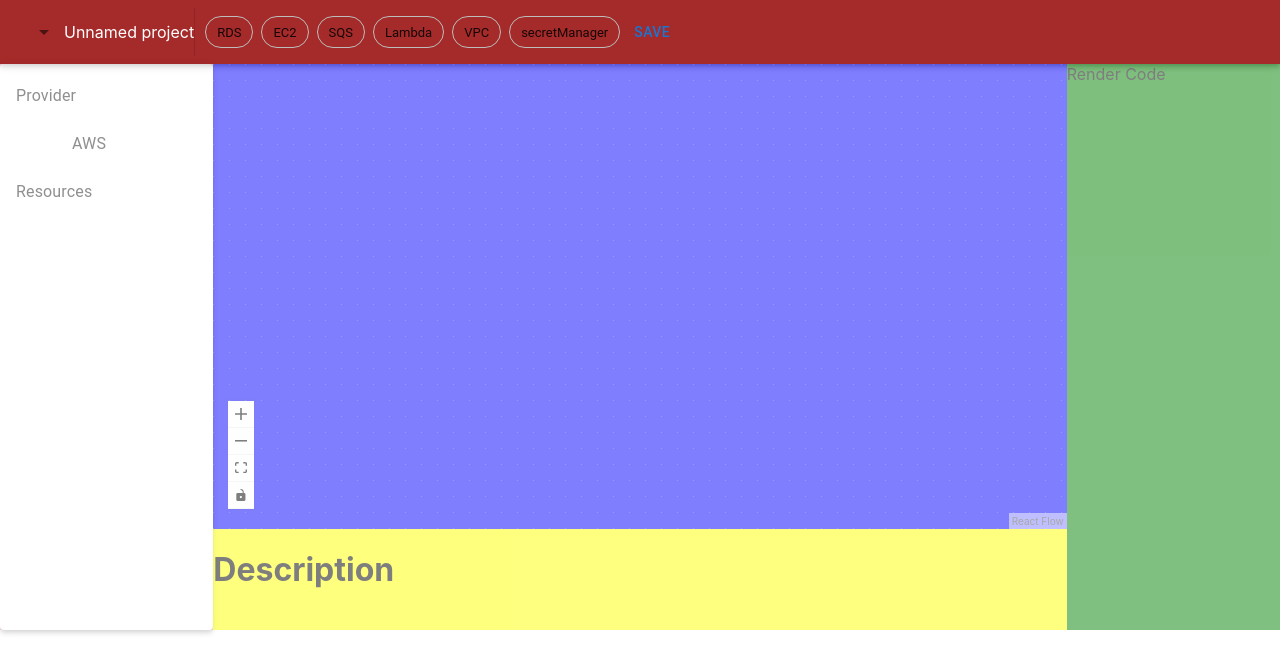
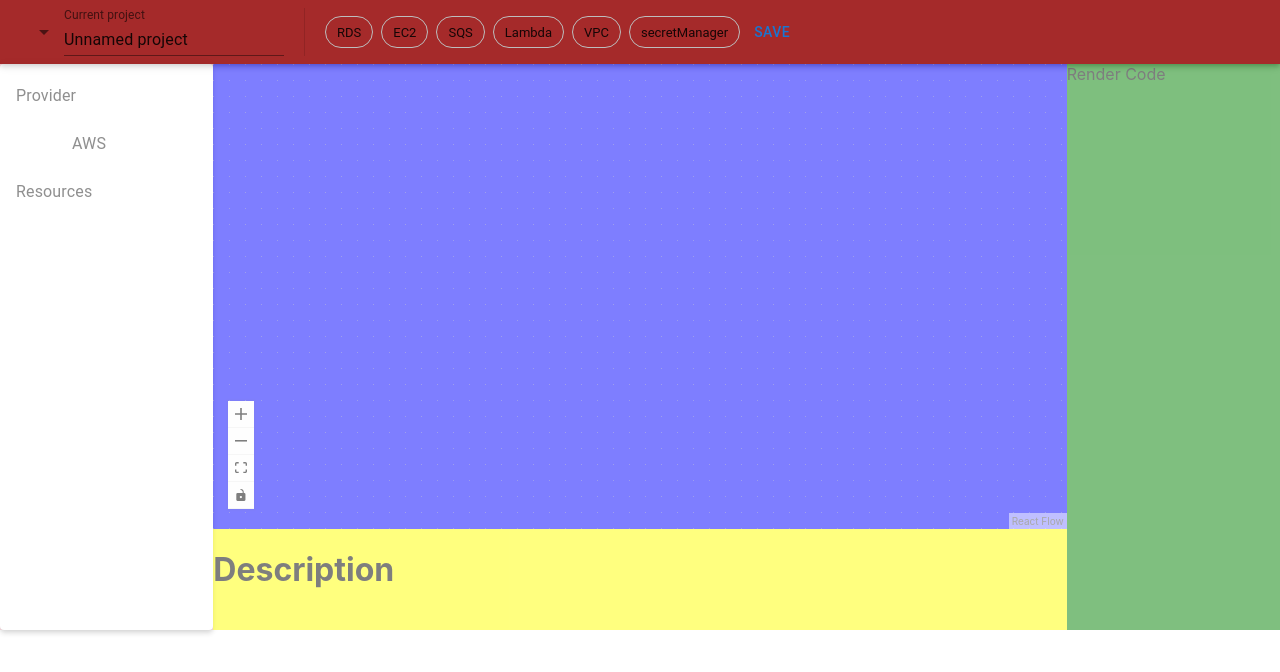
Before and after one commit to Terraform-GUI/terraform-gui, a React (Create React App) app in the folder web/: page / in a window 1280 px wide. Shown: the top 672 px of the page. Built offline with nearby package versions, Linux system fonts and the light colour scheme.

Commit message:
add(web): #26 - add current project to the toolbar with the possibility to edit its name

```diff
--- /dev/null
+++ b/web/src/components/Toolbar/ProjectTools/CurrentProject.tsx
@@ -0,0 +1,30 @@
+import {TextField} from "@mui/material";
+import {Project} from "../../../interfaces/Project";
+import React, {useState} from "react";
+
+interface CurrentProjectProps {
+    project: Project
+}
+
+function CurrentProject(props: CurrentProjectProps) {
+    const [projectName, setProjectName] = useState(props.project.name);
+
+    const handleChange = (event: React.ChangeEvent<HTMLInputElement>) => {
+        setProjectName(event.target.value);
+        props.project.name = event.target.value;
+    };
+
+    return (
+        <>
+            <TextField
+                id="standard-basic"
+                label="Current project"
+                variant="standard"
+                value={props.project.name}
+                onChange={handleChange}
+            />
+        </>
+    )
+}
+
+export default CurrentProject;
--- a/web/src/components/Toolbar/ProjectTools/index.tsx
+++ b/web/src/components/Toolbar/ProjectTools/index.tsx
@@ -3,6 +3,7 @@ import {Project} from "../../../interfaces/Project";
 import {Dispatch, SetStateAction} from "react";
 import {Node} from "react-flow-renderer";
 import {ResourceNodeData} from "../../../interfaces/ResourceNodeData";
+import CurrentProject from "./CurrentProject";
 
 interface ProjectToolsProps {
     project: Project,
@@ -14,7 +15,7 @@ function ProjectTools(props: ProjectToolsProps) {
     return (
         <>
             <ChangeProject setProject={props.setProject} setNodes={props.setNodes} project={props.project} />
-            <p>{props.project.name}</p>
+            <CurrentProject project={props.project} />
         </>
     )
 }
--- a/web/src/components/Toolbar/index.tsx
+++ b/web/src/components/Toolbar/index.tsx
@@ -30,7 +30,7 @@ const Toolbar = (props: ToolbarProps) => {
         <Container maxWidth="xl">
           <MuiToolbar disableGutters>
                 <ProjectTools project={props.project} setProject={props.setProject} setNodes={props.setNodes} />
-                <Divider orientation="vertical" variant="middle" flexItem style={{marginRight: '10px'}} />
+                <Divider orientation="vertical" variant="middle" flexItem style={{marginRight: '20px', marginLeft: '20px'}} />
                 <ResourceList />
               <Button onClick={() => save()}>SAVE</Button>
           </MuiToolbar>
```
